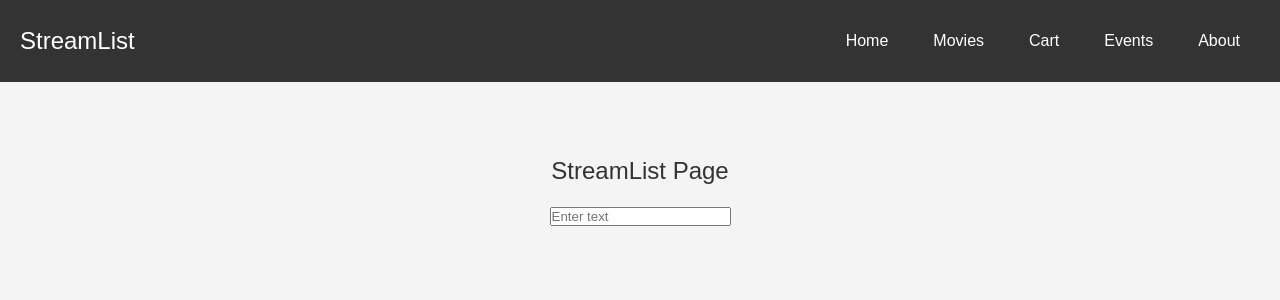
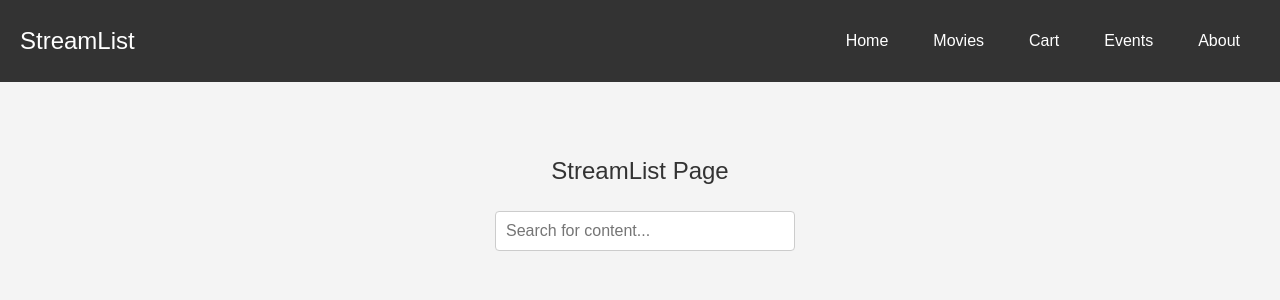
Before and after one commit to TylerMappes/streamlist-app, a React (Create React App) app: page / in a window 1280 px wide. Shown: the top 300 px of the page. Built offline with nearby package versions, Linux system fonts and the light colour scheme.

Commit message:
Update StreamList.js

```diff
--- a/src/components/StreamList.js
+++ b/src/components/StreamList.js
@@ -1,25 +1,27 @@
-// src/components/StreamList.js
+
 import React, { useState } from 'react';
 import './StreamList.css';
 
 const StreamList = () => {
-  const [input, setInput] = useState('');
+  const [searchTerm, setSearchTerm] = useState('');
 
-  const handleInputChange = (event) => {
-    setInput(event.target.value);
-    console.log(event.target.value);
+  const handleSearchChange = (event) => {
+    setSearchTerm(event.target.value);
   };
 
   return (
     <div className="streamlist-container">
       <h2>StreamList Page</h2>
-      <input
-        type="text"
-        placeholder="Enter text"
-        value={input}
-        onChange={handleInputChange}
-        className="streamlist-input"
-      />
+      <div className="search-container">
+        <i className="fas fa-search search-icon"></i>
+        <input
+          type="text"
+          placeholder="Search for content..."
+          value={searchTerm}
+          onChange={handleSearchChange}
+          className="search-bar"
+        />
+      </div>
     </div>
   );
 };
```
